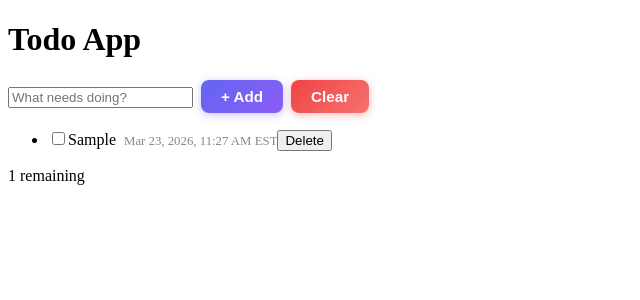
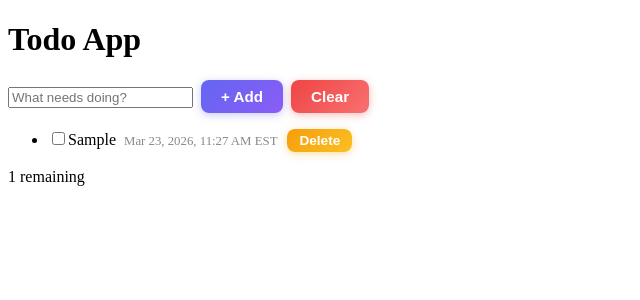
Before and after one commit to thedineshbabu/todo-app, a React (Vite) app: page / in a window 1280 px wide. Both pictures are taken after typing "Sample" into the empty fields and a click on the button "+ Add". Shown: the top 300 px of the page, without its empty margins (0-640 px from the left). Built offline with nearby package versions, Linux system fonts and the light colour scheme.

Commit message:
TASK-5: CSS Update for Delete Button

```diff
--- a/src/App.tsx
+++ b/src/App.tsx
@@ -4,6 +4,7 @@ export default function App() {
   const [text, setText] = useState("");
   const [addHovered, setAddHovered] = useState(false);
   const [clearHovered, setClearHovered] = useState(false);
+  const [deleteHoveredId, setDeleteHoveredId] = useState<number | null>(null);
   const [todos, setTodos] = useState<any[]>([]);
 
   function addTodo() {
@@ -116,7 +117,30 @@ export default function App() {
             <span style={{ fontSize: "0.8em", color: "#888", marginLeft: "8px" }}>
               {todo.createdAt}
             </span>
-            <button type="button" onClick={() => deleteTodo(todo.id)}>
+            <button
+              type="button"
+              onClick={() => deleteTodo(todo.id)}
+              onMouseEnter={() => setDeleteHoveredId(todo.id)}
+              onMouseLeave={() => setDeleteHoveredId(null)}
+              style={{
+                background: deleteHoveredId === todo.id
+                  ? "linear-gradient(135deg, #b45309, #d97706)"
+                  : "linear-gradient(135deg, #f59e0b, #fbbf24)",
+                color: "#fff",
+                border: "none",
+                borderRadius: "8px",
+                padding: "4px 12px",
+                fontWeight: 600,
+                fontSize: "0.85rem",
+                cursor: "pointer",
+                boxShadow: deleteHoveredId === todo.id
+                  ? "0 4px 14px rgba(245,158,11,0.6)"
+                  : "0 2px 8px rgba(245,158,11,0.35)",
+                transform: deleteHoveredId === todo.id ? "translateY(-1px)" : "translateY(0)",
+                transition: "all 0.2s ease",
+                marginLeft: "10px",
+              }}
+            >
               Delete
             </button>
           </li>
```
Also changed, not shown: 1 other file (tests, documents, lock files or other folders).
